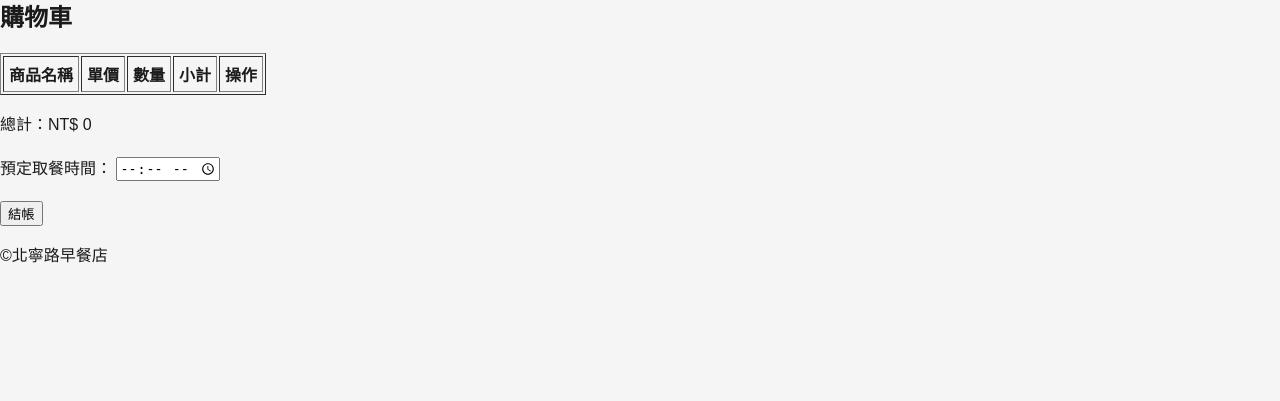
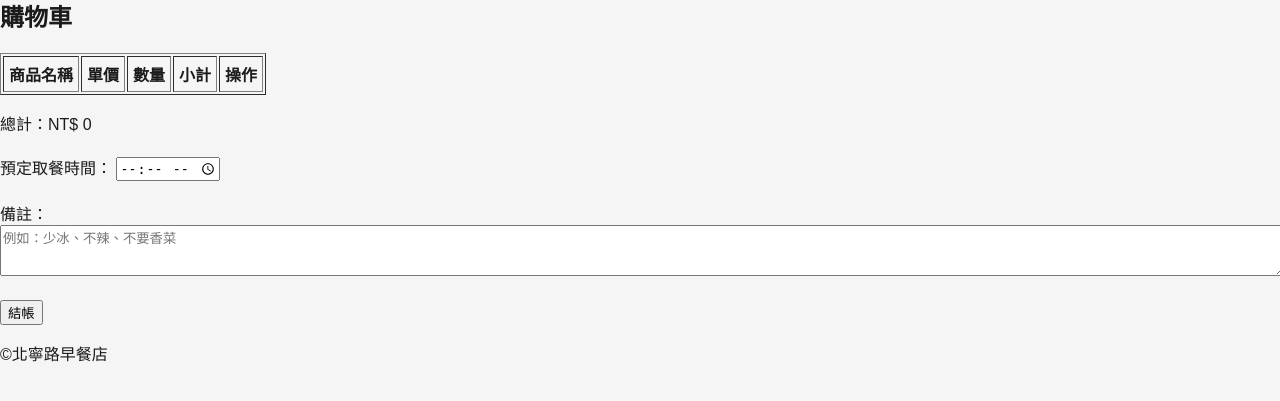
Before and after one commit to Wang-3369/OnlineStore, a Flask app: page /cart in a window 1280 px wide. Shown: the part 143-544 px from the top of the page. Run offline with Flask 3, Linux system fonts and the light colour scheme; lists and menus that the app fills with data are empty; parts of the project's set-up code (start-up, migrations or seed data) failed here and were passed over.

Commit message:
新增備註欄位存入資料庫

```diff
--- a/api/cart_api.py
+++ b/api/cart_api.py
@@ -90,6 +90,9 @@ def checkout():
     if not pickup_time:
          return jsonify({"message": "請選擇取餐時間"}), 400
 
+    #取得備註（可為空）
+    note = request.json.get("note", "")
+
     # === 1. 結帳前先檢查庫存 ===
     for product_id, item in cart.items():
         product = products_collection.find_one({"_id": ObjectId(product_id)})
@@ -120,6 +123,7 @@ def checkout():
         "products": cart,
         "total": total,
         "pickup_time": pickup_time,
+        "note": note,
         "status": "pending",
         "created_at": datetime.now(timezone.utc)  # <- 新增訂單建立時間
     }
@@ -132,5 +136,6 @@ def checkout():
         "message": f"結帳成功！訂單編號：{order_id}",
         "order_id": order_id,
         "total": total,
+        "note": note,
         "created_at": order_data["created_at"].isoformat()  # 回傳 ISO 字串
     })
--- a/static/js/cart.js
+++ b/static/js/cart.js
@@ -63,7 +63,10 @@ document.addEventListener("DOMContentLoaded", () => {
         const res = await fetch("/api/cart/checkout", {
             method: "POST",
             headers: { "Content-Type": "application/json" },
-            body: JSON.stringify({ pickup_time: pickupTime }) // 傳送時間
+            body: JSON.stringify({
+                pickup_time: pickupTime,
+                note: document.getElementById("order-note").value
+            }) // 傳送時間及備註
         });
         const data = await res.json();
         if(res.ok) {
--- a/templates/cart.html
+++ b/templates/cart.html
@@ -17,10 +17,18 @@
 </table>
 
 <p id="total-price"></p>
+
 <div style="margin: 20px 0;">
     <label for="pickup-time">預定取餐時間：</label>
     <input type="time" id="pickup-time" required>
 </div>
+
+<!--備註欄位 -->
+<div style="margin: 20px 0;">
+    <label for="order-note">備註：</label><br>
+    <textarea id="order-note" rows="3" style="width: 100%;" placeholder="例如：少冰、不辣、不要香菜"></textarea>
+</div>
+
 <button id="checkout-btn">結帳</button>
 
 <script src="{{ url_for('static', filename='js/cart.js') }}"></script>
```
